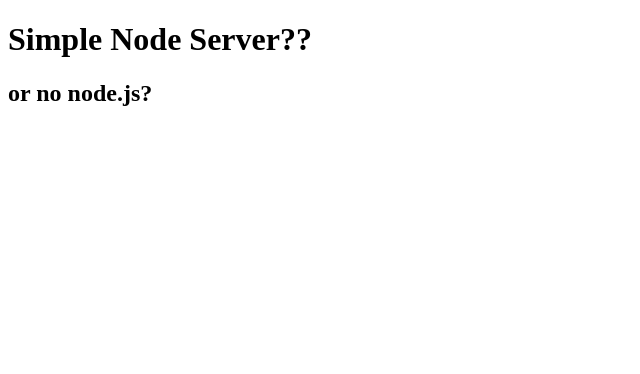
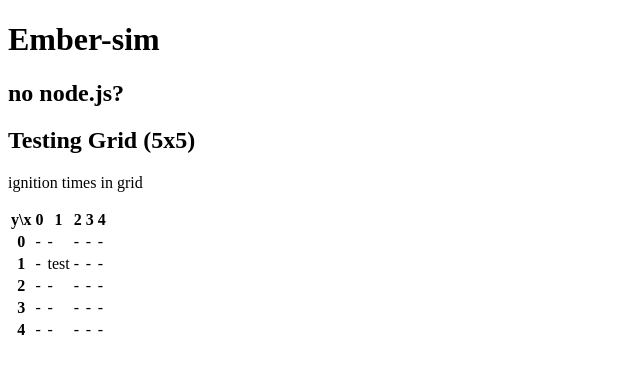
Before and after one commit to OTI2020/debug_modelRunner, a plain HTML site: page index.html in a window 1280 px wide. Shown: the whole page, without its empty margins (0-640 px from the left). Drawn offline with Linux system fonts and the light colour scheme.

Commit message:
added table for testing

```diff
--- a/index.html
+++ b/index.html
@@ -7,14 +7,71 @@
 </head>
 
 <body>
-    <h1>Simple Node Server?? </h1>
-    <h2>or no node.js?</h2>
+    <h1>Ember-sim</h1>
+    <h2>no node.js?</h2>
     <script src="js/burn_models.js"></script>
     <script src="js/spread_rate_models.js"></script>
     <script src="js/propagation_models.js"></script>
     <script src="js/model_runner.js"></script>
     <script src="js/index.js"></script>
 
+    <div>
+        <h2>Testing Grid (5x5)</h2>
+        <p>ignition times in grid</p>
+        <table id="result_table">
+            <thead>
+                <tr>
+                    <th>y\x</th>
+                    <th>0</th>
+                    <th>1</th>
+                    <th>2</th>
+                    <th>3</th>
+                    <th>4</th>
+                </tr>
+            </thead>
+            <tr>
+                <th>0</th>
+                <td id="x0y0">-</td>
+                <td id="x1y0">-</td>
+                <td id="x2y0">-</td>
+                <td id="x3y0">-</td>
+                <td id="x4y0">-</td>
+            </tr>
+            <tr>
+                <th>1</th>
+                <td id="x0y1">-</td>
+                <td id="x1y1">test</td>
+                <td id="x2y1">-</td>
+                <td id="x3y1">-</td>
+                <td id="x4y1">-</td>
+            </tr>
+            <tr>
+                <th>2</th>
+                <td id="x0y2">-</td>
+                <td id="x1y2">-</td>
+                <td id="x2y2">-</td>
+                <td id="x3y2">-</td>
+                <td id="x4y2">-</td>
+            </tr>
+            <tr>
+                <th>3</th>
+                <td id="x0y3">-</td>
+                <td id="x1y3">-</td>
+                <td id="x2y3">-</td>
+                <td id="x3y3">-</td>
+                <td id="x4y3">-</td>
+            </tr>
+            <tr>
+                <th>4</th>
+                <td id="x0y4">-</td>
+                <td id="x1y4">-</td>
+                <td id="x2y4">-</td>
+                <td id="x3y4">-</td>
+                <td id="x4y4">-</td>
+            </tr>
+        </table>
+    </div>
+
 </body>
 
 </html>
```
